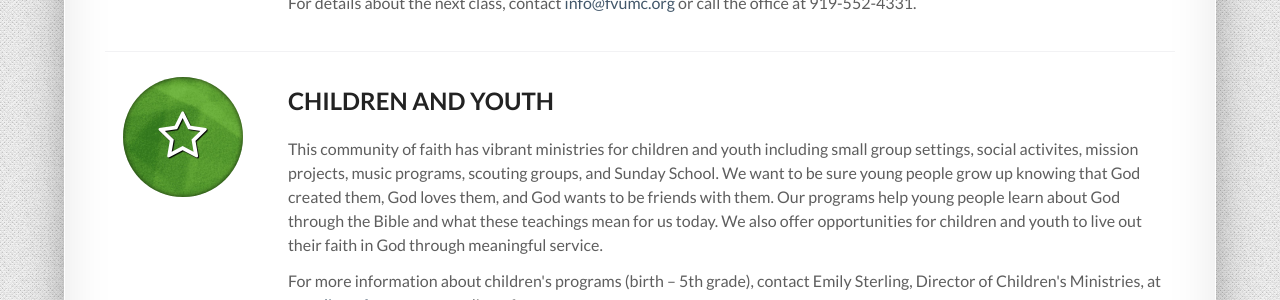
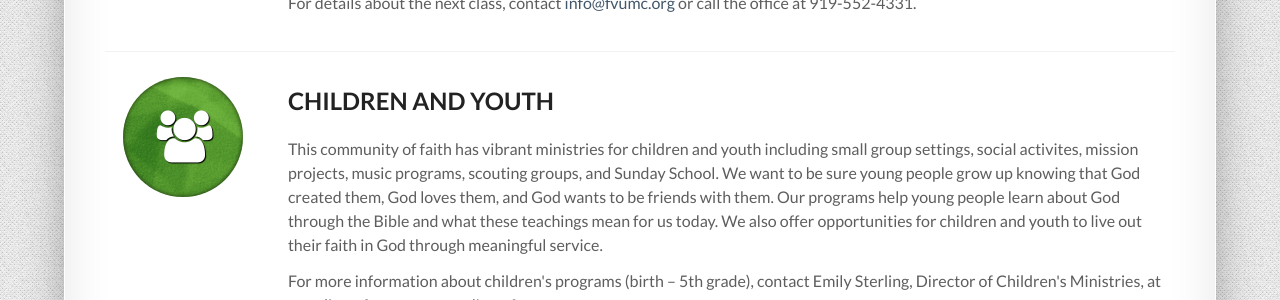
Before and after one commit to fvumc/fvumc.github.io, a Jekyll site: the page built from index.html, in a window 1280 px wide. Shown: the part 2306-2606 px from the top of the page. Built offline with Jekyll 4.4.1, drawn with Linux system fonts in a browser that asks for light colours; Markdown is read by kramdown in place of the engine named in the settings.

Commit message:
change start icon to group for kids section

```diff
--- a/index.html
+++ b/index.html
@@ -136,7 +136,7 @@ title: Fuquay-Varina United Methodist Church
               <div class="round-box round-medium">
                 <span class="box-inner">
                   <img alt="some image" class="img-circle" src="images/Color-Block-Lime.jpg">
-                  <i class="icon-star-empty"></i>
+                  <i class="icon-group"></i>
                 </span>
               </div>
             </div>
```
